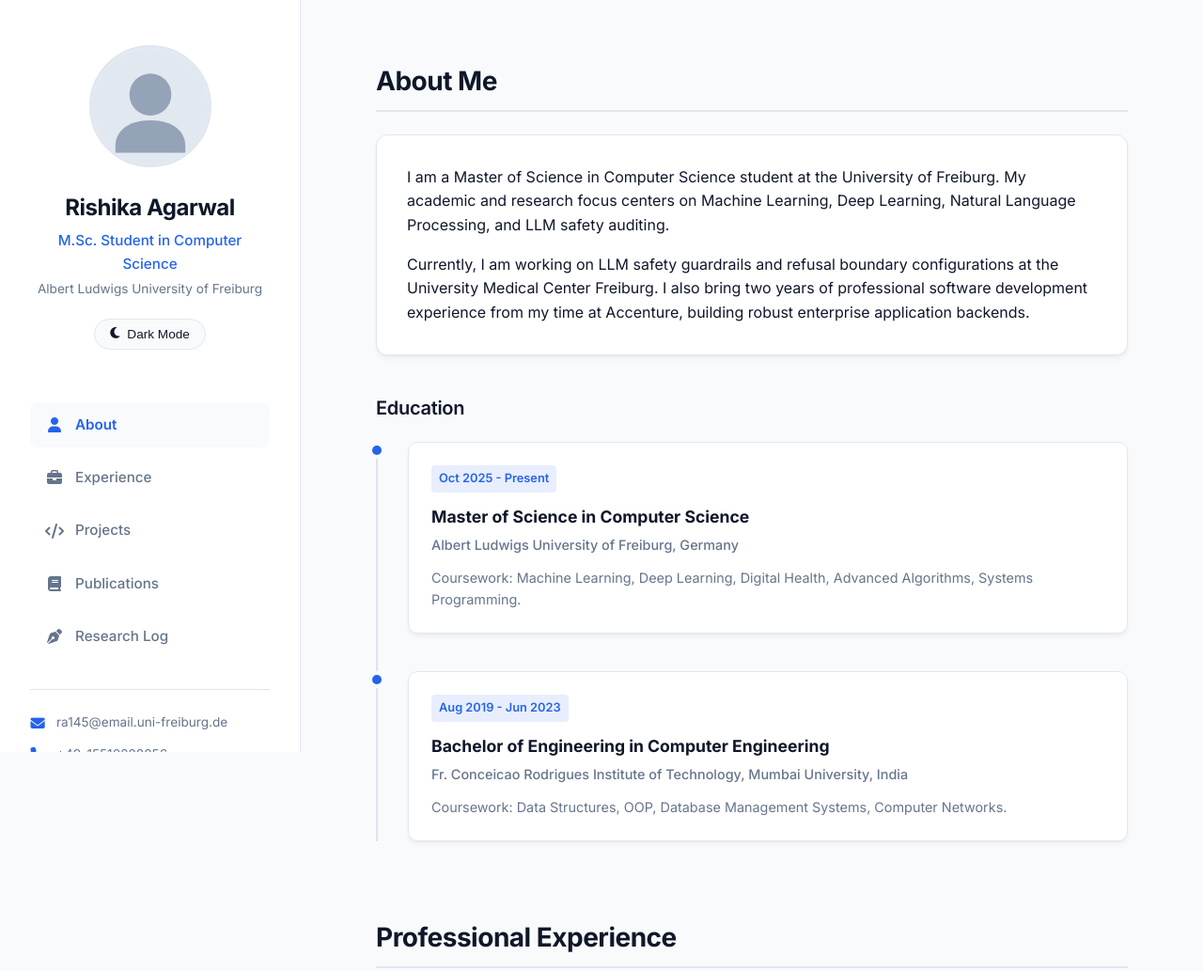
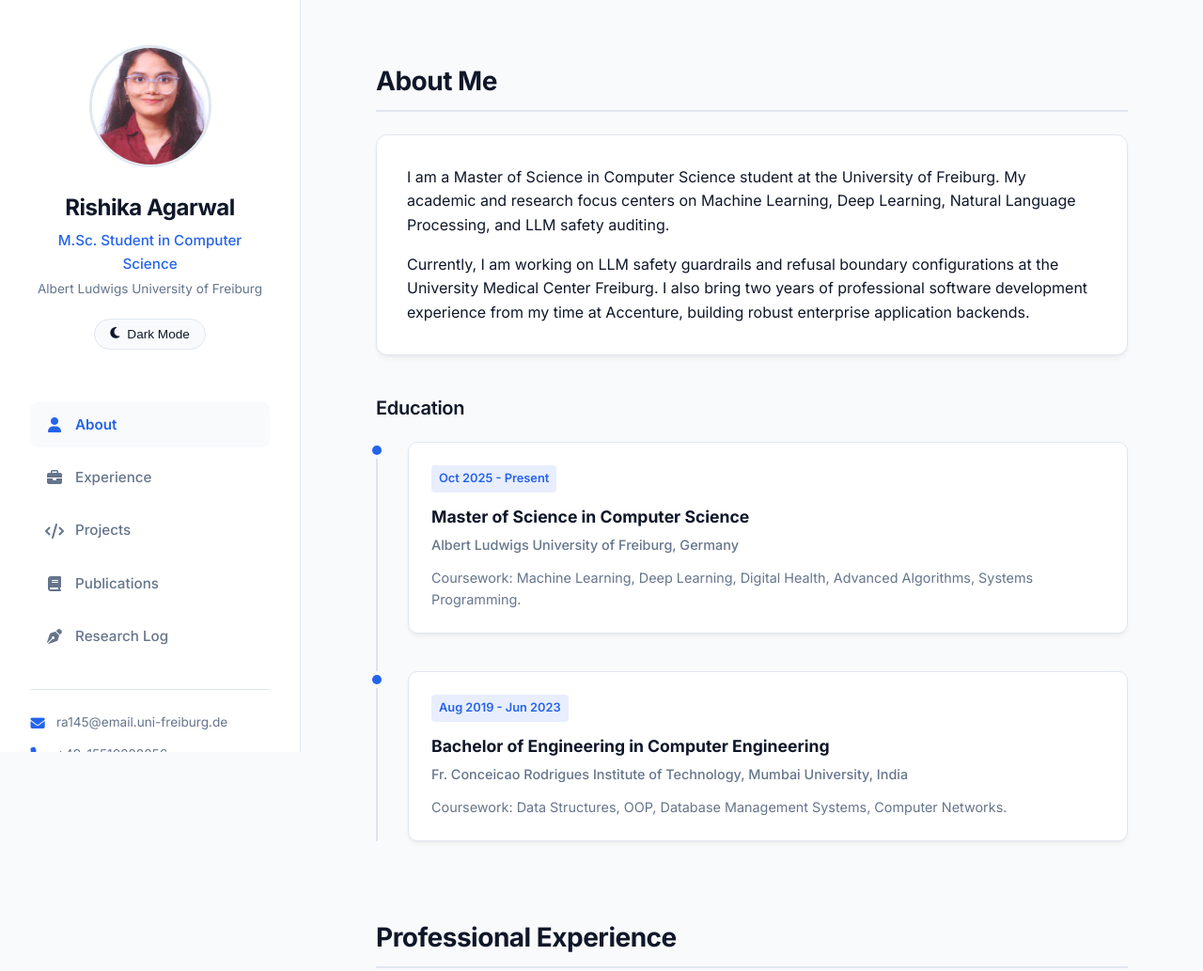
Before and after one commit to Rishika-Agarwall/Rishika-Agarwall.github.io, a plain HTML site: page index.html in a window 1280 px wide. Shown: the top 1033 px of the page at 94% size. Drawn offline with Linux system fonts and the light colour scheme.

Commit message:
Update profile picture to Accenture personal picture

```diff
--- a/index.html
+++ b/index.html
@@ -18,7 +18,7 @@
     <header class="profile-sidebar">
       <div class="profile-card">
         <div class="avatar-container">
-          <img src="avatar.svg" alt="Rishika Agarwal Profile" class="profile-avatar" id="profile-img">
+          <img src="Accenture_personal picture-50kb.jpg" alt="Rishika Agarwal Profile" class="profile-avatar" id="profile-img">
         </div>
         <h1 class="profile-name">Rishika Agarwal</h1>
         <p class="profile-title">M.Sc. Student in Computer Science</p>
```
Also changed, not shown: Accenture_personal picture-50kb.jpg (added).
